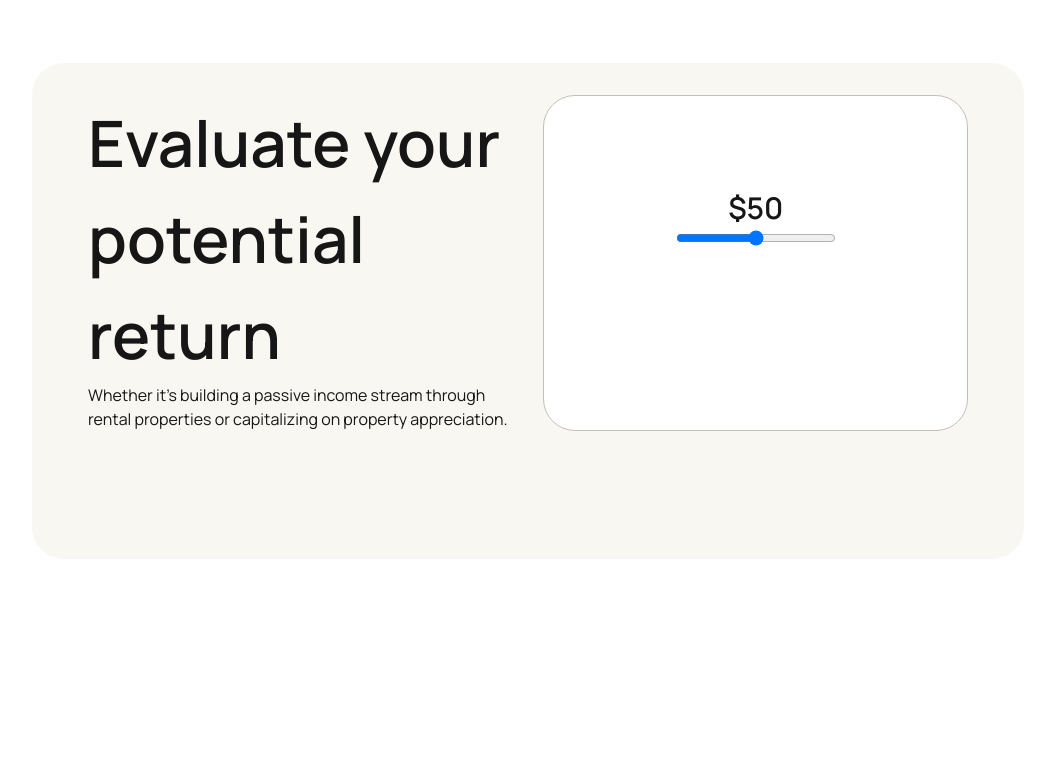
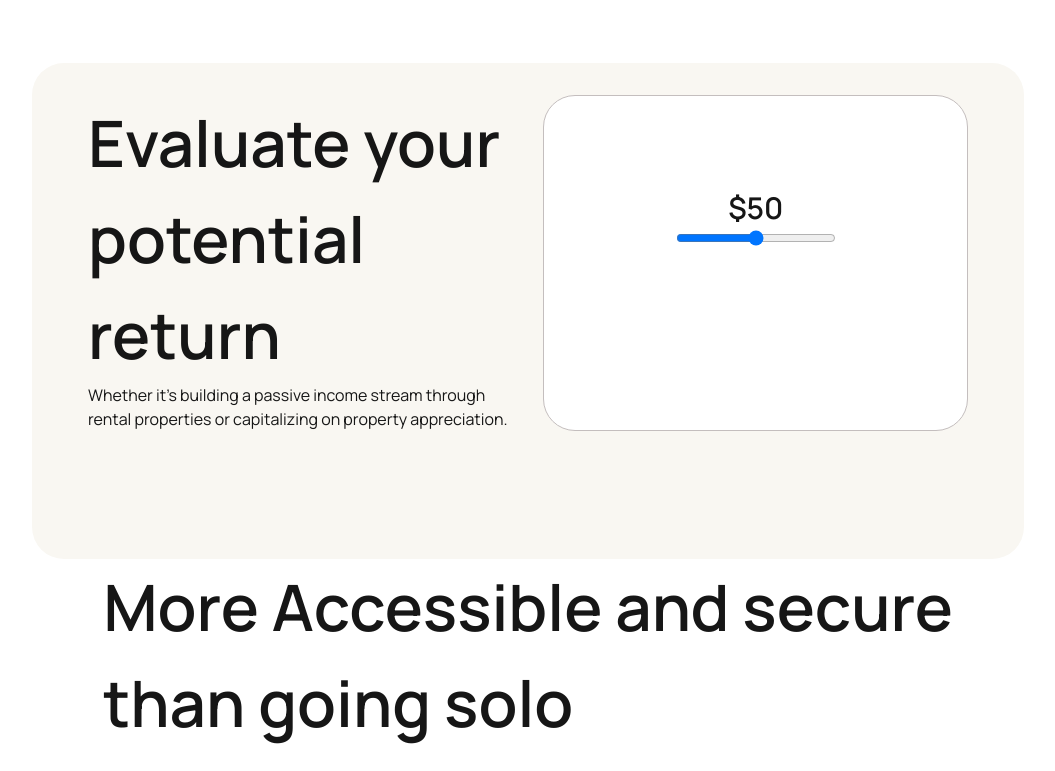
Before and after one commit to Daniel264/Slice, a Next.js app: page / in a window 1280 px wide. Shown: the part 1936-2707 px from the top of the page, without its empty margins (112-1167 px from the left). Before the commit the page ends 2515 px from the top, so only its background shows below. Built offline with nearby package versions, Linux system fonts and the light colour scheme.

Commit message:
Create a new benefits component

```diff
--- /dev/null
+++ b/src/components/Benefits.tsx
@@ -0,0 +1,9 @@
+export const Benefits = () => {
+    return (
+        <section>
+            <h1>
+                More Accessible and secure <br /> than going solo
+            </h1>
+        </section>
+    );
+};
--- a/src/pages/index.tsx
+++ b/src/pages/index.tsx
@@ -1,3 +1,4 @@
+import { Benefits } from "@/components/Benefits";
 import { CompaniesCarousel } from "@/components/CompaniesCarousel";
 import Header from "@/components/Header";
 import { HeroSection } from "@/components/Hero-section-Template";
@@ -22,6 +23,7 @@ export default function Home() {
                 <CompaniesCarousel />
                 <SecondHero />
                 <RangeComponent />
+                <Benefits />
             </main>
         </>
     );
```
